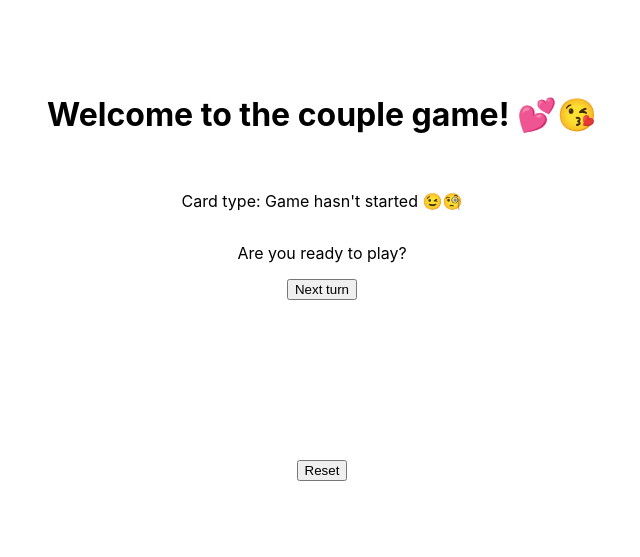
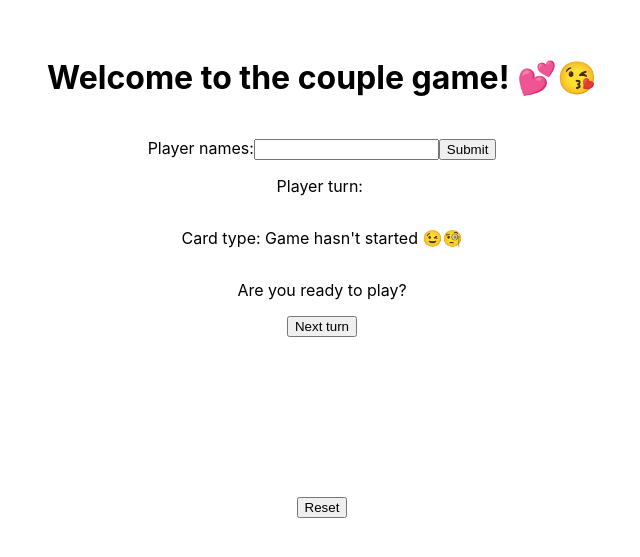
Before and after one commit to yeungalan0/site-monorepo, a Next.js app: page /couple-game in a window 1280 px wide. Shown: the part 123-680 px from the top of the page, without its empty margins (318-958 px from the left). Built offline with nearby package versions, Linux system fonts and the light colour scheme.

Commit message:
Minimally working with player turns

```diff
--- a/pages/couple-game.tsx
+++ b/pages/couple-game.tsx
@@ -1,9 +1,11 @@
 import styles from '../styles/Home.module.css'
-import { useEffect, useState } from 'react'
+import React, { useEffect, useState } from 'react'
 import * as constants from '../constants/couple-game'
 
 export default function CoupleGame() {
   const [card, setCard] = useState(new Card("Game hasn't started", "Are you ready to play?"))
+  const [players, setPlayers] = useState([""])
+  const [turn, setTurn] = useState(0)
 
   useEffect(() => {
     if (localStorage.getItem(constants.INDEXES_KEY) === null) {
@@ -11,18 +13,42 @@ export default function CoupleGame() {
     }
   })
 
+  function handleSubmit(event: React.FormEvent<HTMLFormElement>) {
+    alert(`Players: ${players} (${players.length})`)
+    event.preventDefault()
+  }
+
+  function handleChange(event: React.ChangeEvent<HTMLInputElement>) {
+    setPlayers(event.target.value.split(","))
+  }
+
+  function nextTurn() {
+    setCard(getCard())
+    setTurn(turn + 1)
+  }
+
   return (
     <div className={styles.container}>
       <main className={styles.main}>
         <h1>Welcome to the couple game! 💕😘</h1>
         <br />
+        <form onSubmit={handleSubmit}>
+          <label>
+            Player names:
+            <input type="text" value={players} onChange={handleChange}/>
+          </label>
+          <input type="submit" value="Submit" />
+        </form>
+        <p>
+          Player turn: {players[turn % players.length]}
+        </p>
         <p>
           Card type: {card.type} 😉🧐
         </p>
         <p>
           {card.text}
         </p>
-        <button onClick={() => setCard(getCard())}>
+        <button onClick={() => nextTurn()}>
           Next turn
         </button>
         <br/>
```
